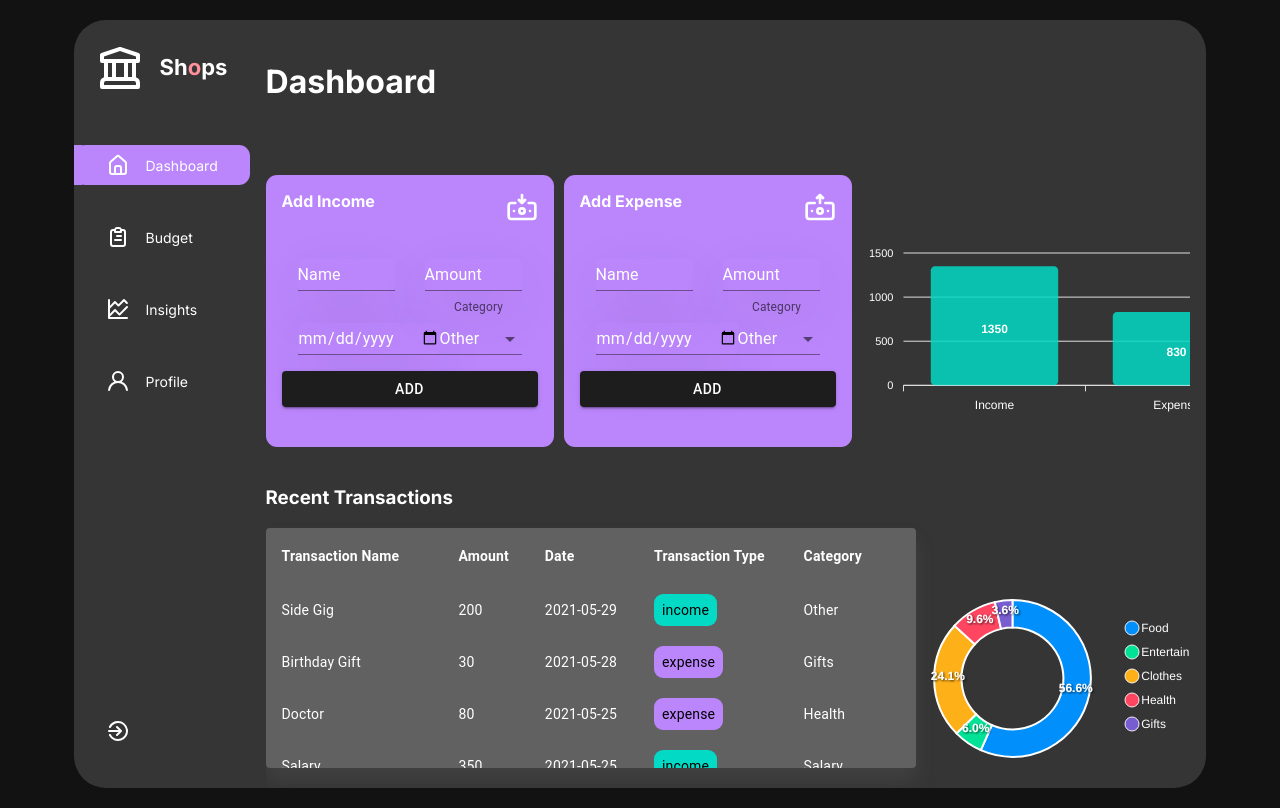
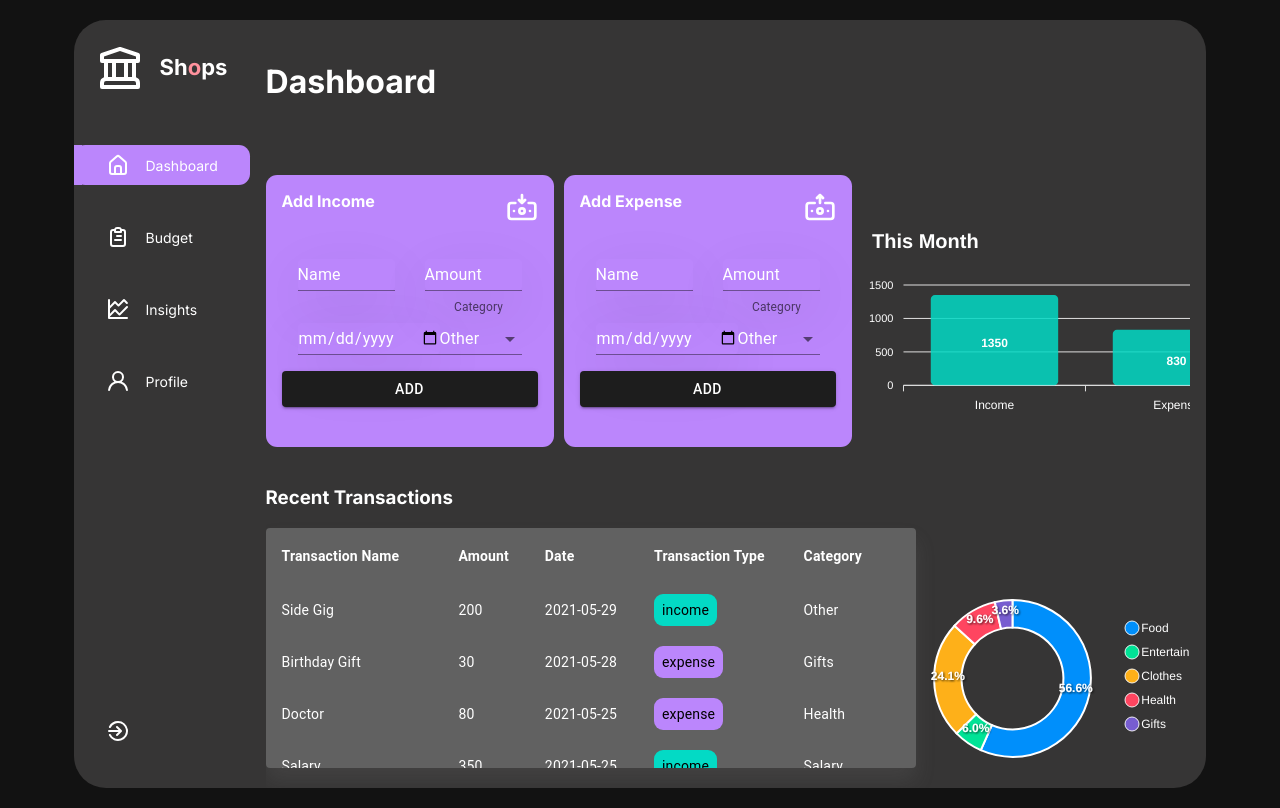
Before and after one commit to sinhadityaforever/github-autopilot, a React (Create React App) app: page / in a window 1280 px wide. Built offline with nearby package versions, Linux system fonts and the light colour scheme.

Commit message:
updated title of expenseChart

```diff
--- a/src/components/ExpenseChart/ExpenseChart.jsx
+++ b/src/components/ExpenseChart/ExpenseChart.jsx
@@ -23,9 +23,23 @@ function ExpenseChart({ transactionsData }) {
 		],
 		options: {
 			colors: ['#03DAC5'],
+			title: {
+				text: 'This Month',
+				align: 'left',
+				margin: 10,
+				offsetX: 10,
+				offsetY: 0,
+				floating: false,
+				style: {
+					fontSize: '20px',
+					fontWeight: 'bold',
+					fontFamily: undefined,
+					color: 'white'
+				}
+			},
 			chart: {
 				type: 'bar',
-				height: 350,
+				height: 400,
 				foreColor: 'white'
 			},
 			plotOptions: {
```
